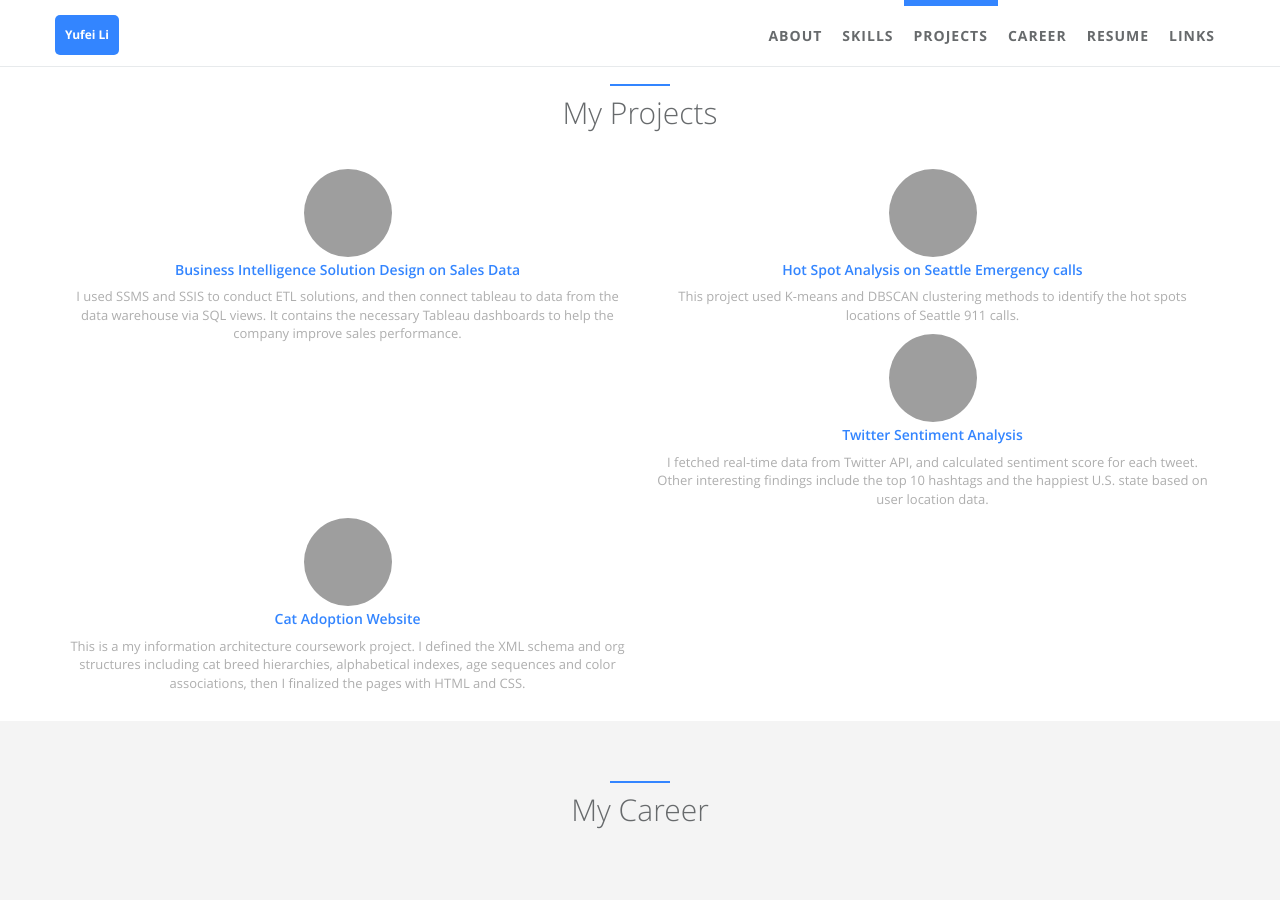
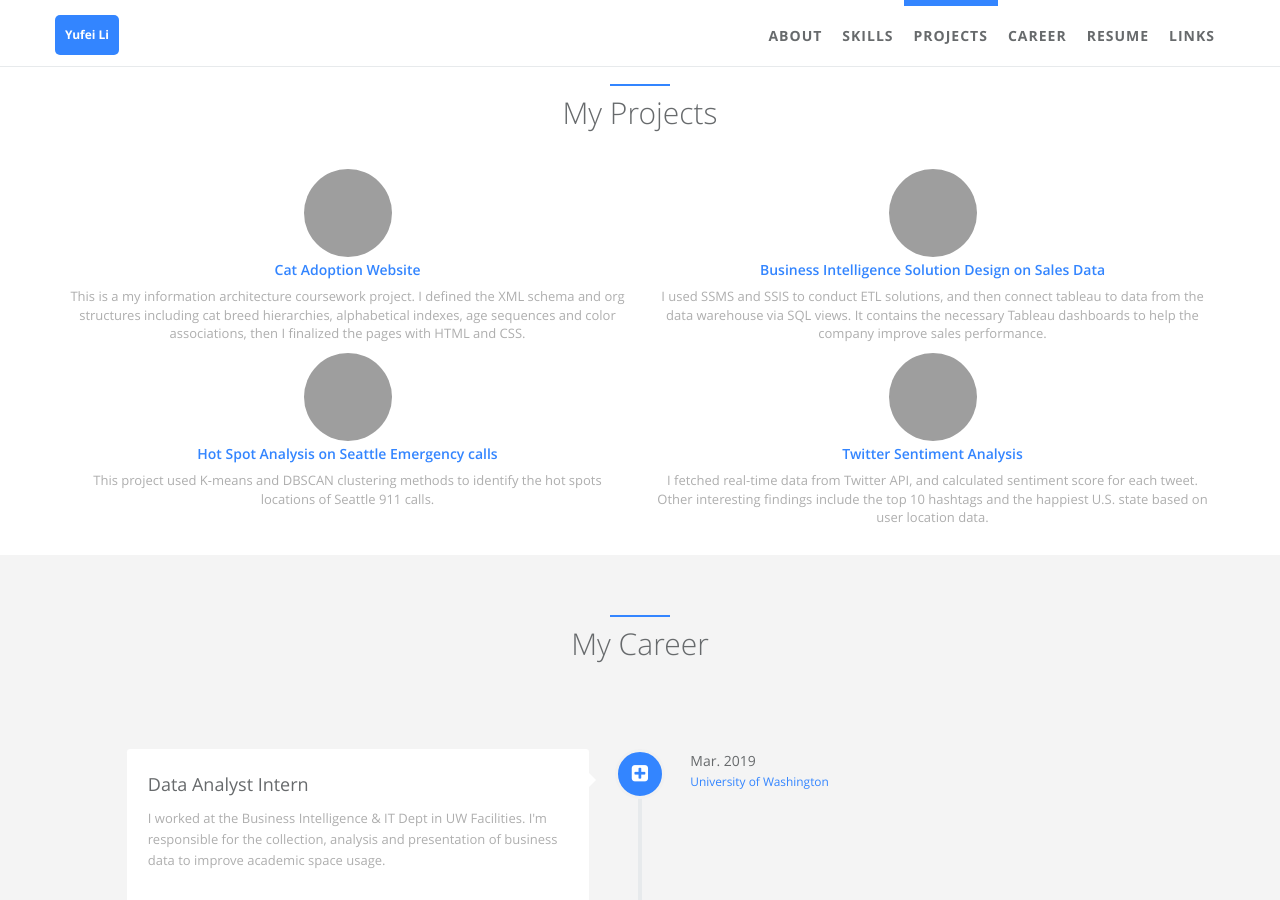
Before and after one commit to Kate0528/Kate0528.github.io, a Jekyll site: the page built from index.html, in a window 1280 px wide and 900 px high, scrolled down 1799 px. Built offline with Jekyll 4.4.1, drawn with Linux system fonts in a browser that asks for light colours.

Commit message:
change format again

```diff
--- a/_data/index/projects.yml
+++ b/_data/index/projects.yml
@@ -1,6 +1,12 @@
 # projects section data
 # If you don't have language feature(language.yml is empty), ignore "i18n" items
 # Suggest projects' img be located at '/static/assets/img/landing', and edit following img items.
+- name: Cat Adoption Website
+  i18n: XML
+  img: /static/assets/img/landing/Cat_Adoption.jpg
+  url: https://kate0528.github.io/Cat-Adoption-Site/
+  desc: This is a my information architecture coursework project. I defined the XML schema and org structures including cat breed hierarchies, alphabetical indexes, age sequences and color associations, then I finalized the pages with HTML and CSS.
+
 - name: Business Intelligence Solution Design on Sales Data
   i18n: Tableau, SSMS, SSIS, Visio
   url: https://kate0528.github.io/Business-Intelligence-Solution-Design-on-Sales-Data/
@@ -18,9 +24,3 @@
   img: /static/assets/img/landing/Twitter_Sentiment.jpg
   url: https://kate0528.github.io/Twitter-Sentiment-Analysis/
   desc: I fetched real-time data from Twitter API, and calculated sentiment score for each tweet. Other interesting findings include the top 10 hashtags and the happiest U.S. state based on user location data.
-
-- name: Cat Adoption Website
-  i18n: XML
-  img: /static/assets/img/landing/Cat_Adoption.jpg
-  url: https://kate0528.github.io/Cat-Adoption-Site/
-  desc: This is a my information architecture coursework project. I defined the XML schema and org structures including cat breed hierarchies, alphabetical indexes, age sequences and color associations, then I finalized the pages with HTML and CSS.
```
